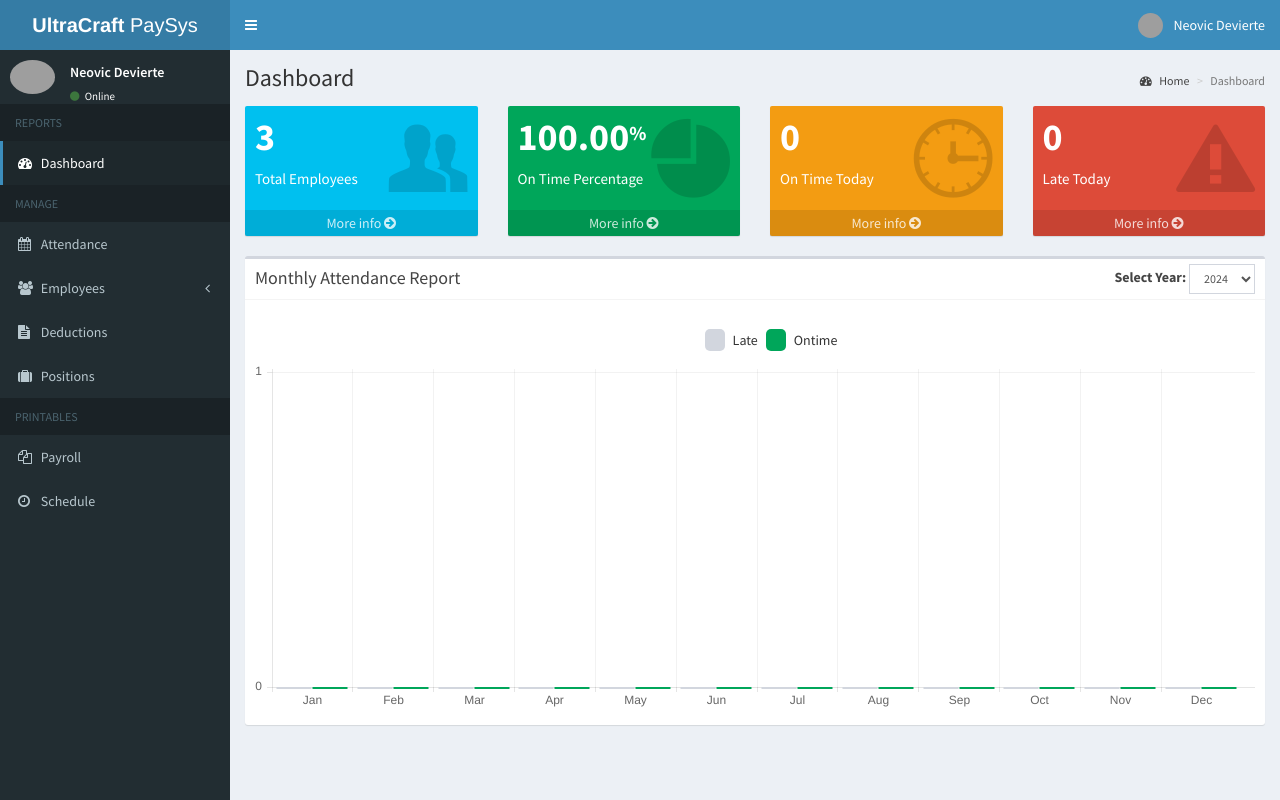
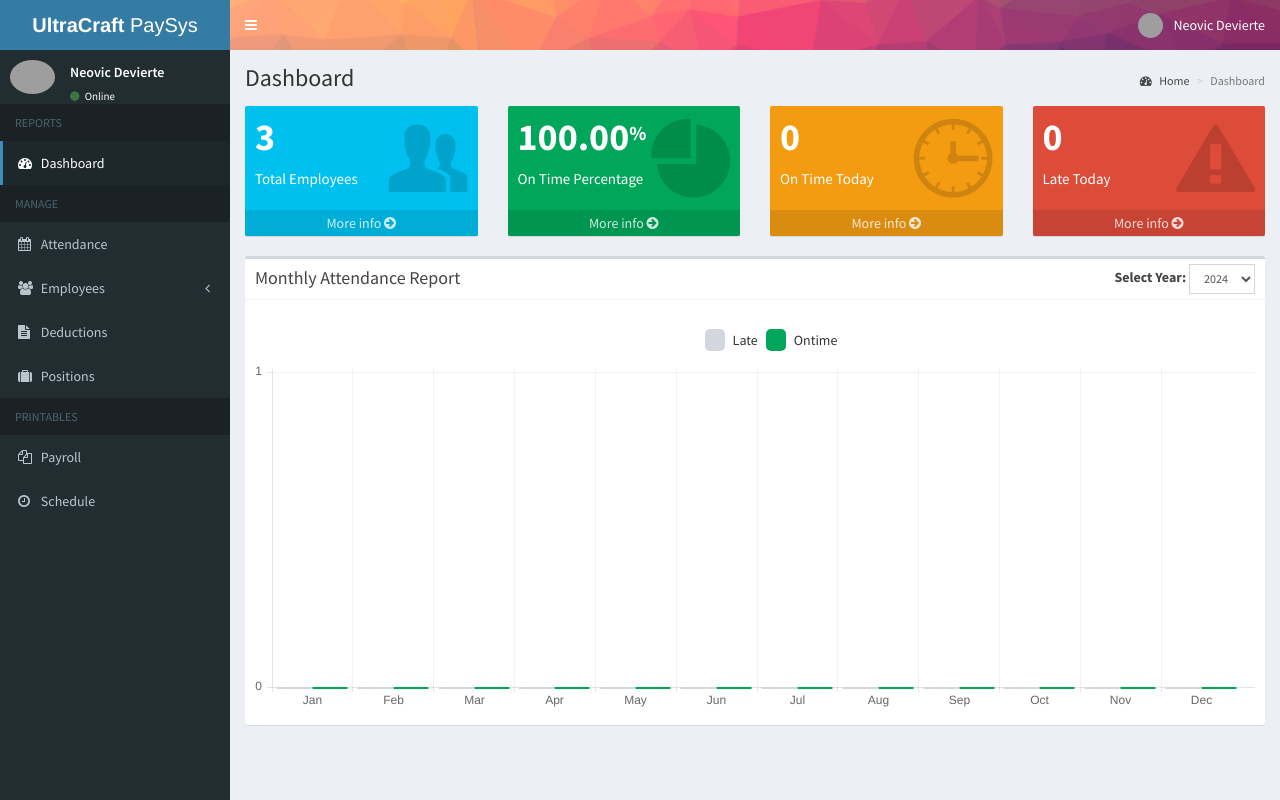
Before and after one commit to suanrichianreib/apsystem, a PHP site: page /admin/home.php in a window 1280 px wide. Run offline with PHP 8.4, Linux system fonts and the light colour scheme; a user stored in the database is signed in; data comes from the database, SQL or seed files in the repository; some libraries are stand-ins or nearby versions; some web fonts are replaced; grey boxes are pictures that could not be loaded.

Commit message:
updated again

```diff
--- a/admin/includes/header.php
+++ b/admin/includes/header.php
@@ -48,6 +48,13 @@
         list-style: none;
       }
 
+      .navbar {
+    background-image: url('/apsystem/images/bgc1.png'); /* Replace 'path/to/your/image.jpg' with the actual path to your image */
+    background-size: cover; /* Ensures the image covers the entire background */
+    background-repeat: no-repeat; /* Prevents the image from repeating */
+    background-position: center center; /* Centers the image */
+}
+
       #legend ul li {
         display: inline;
         padding-left: 30px;
```
Also changed, not shown: admin/index.php (+12 -6 lines), images/bgc1.png (added).
